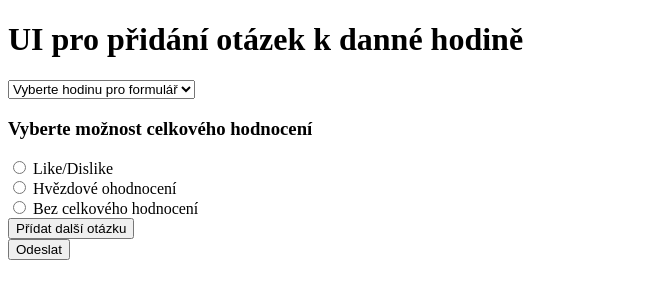
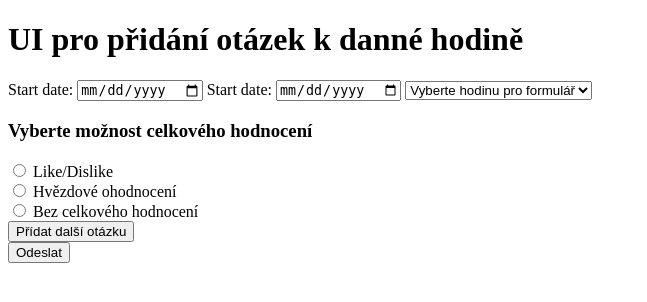
Before and after one commit to sps-trutnov-eps/projekt-4ep-evaluace, a PHP site: page / in a window 1280 px wide. Shown: the top 302 px of the page, without its empty margins (0-647 px from the left). Run offline with PHP 8.4, Linux system fonts and the light colour scheme.

Commit message:
práce na výběru pomocí data

```diff
--- a/index.php
+++ b/index.php
@@ -9,15 +9,21 @@
 <body>
     <h1>UI pro přidání otázek k danné hodině</h1>
     <div id="formular">
-            <select name="vyber" id="vyberHodiny">
+            <label for="start">Start date:</label>
+            <input onclick="zmenacasu()" type="date" id="start" name="end" value="">
+            <label for="end">Start date:</label>
+            <input onclick="zmenacasu()" type="date" id="end" name="end" value="" min="" max="">
+            <select onclick="hodinyPrepis()" name="vyber" id="vyberHodiny">
                 <option value="">Vyberte hodinu pro formulář</option>
                 <?php
                 session_start();
-                if (isset($_SESSION["__id_ucitele__"])) {
-                    $ucitelID = $_SESSION["__id_ucitele__"];
+
+                if (isset($_SESSION["idUcitel"])) {
+                    $ucitelID = $_SESSION["idUcitel"];
                     $spojeni = null; //spojeni;
-                    $sql = "SELECT * FROM /*databaze*/ WHERE ucitelID = $ucitelID";
+                    $sql = "SELECT * FROM eval_hodiny WHERE idUcitel = $ucitelID";
                     $data = mysqli_query($spojeni, $sql);
+
                     if (mysqli_num_rows($data) > 0) {
                         $data = mysqli_fetch_assoc($data);
                         //hodnoty uvozeny a zakončeny __ jsou hodnoty, které se nahradí později, až bude znám jejich finální název
@@ -29,6 +35,9 @@
                             echo "<option value='" . $idHodiny . "'>" . $hodina . " | " . $trida . " | " . $datum  . "</option>";
                         }
                     }
+                }
+                else{
+                    //header("location:"/*kam ho mám poslat*/);
                 }
                 ?>
             </select>
--- a/script.js
+++ b/script.js
@@ -116,3 +116,17 @@ function odstranitPodvyber(cislo){
         document.getElementById("inputvyberucisla" + jmenotridy.slice(-1)).value = 0;
     }
 }
+function zmenacasu(){
+    document.getElementById("end").setAttribute("min",document.getElementById("start").value);
+    document.getElementById("start").setAttribute("max",document.getElementById("end").value);
+}
+function hodinyPrepis(){
+    startDate = document.getElementById("start").value;
+    endDate = document.getElementById("end").value;
+    if(endDate !== "" && startDate !== ""){ // netřeba řešit zobrazí se všechny/ od / do / mezi
+        console.log("here");
+    }
+    else{
+        alert("Datum rozsahu musí být zvoleno, zvolte prosím počáteční i koncové datum.")
+    }
+}
```
